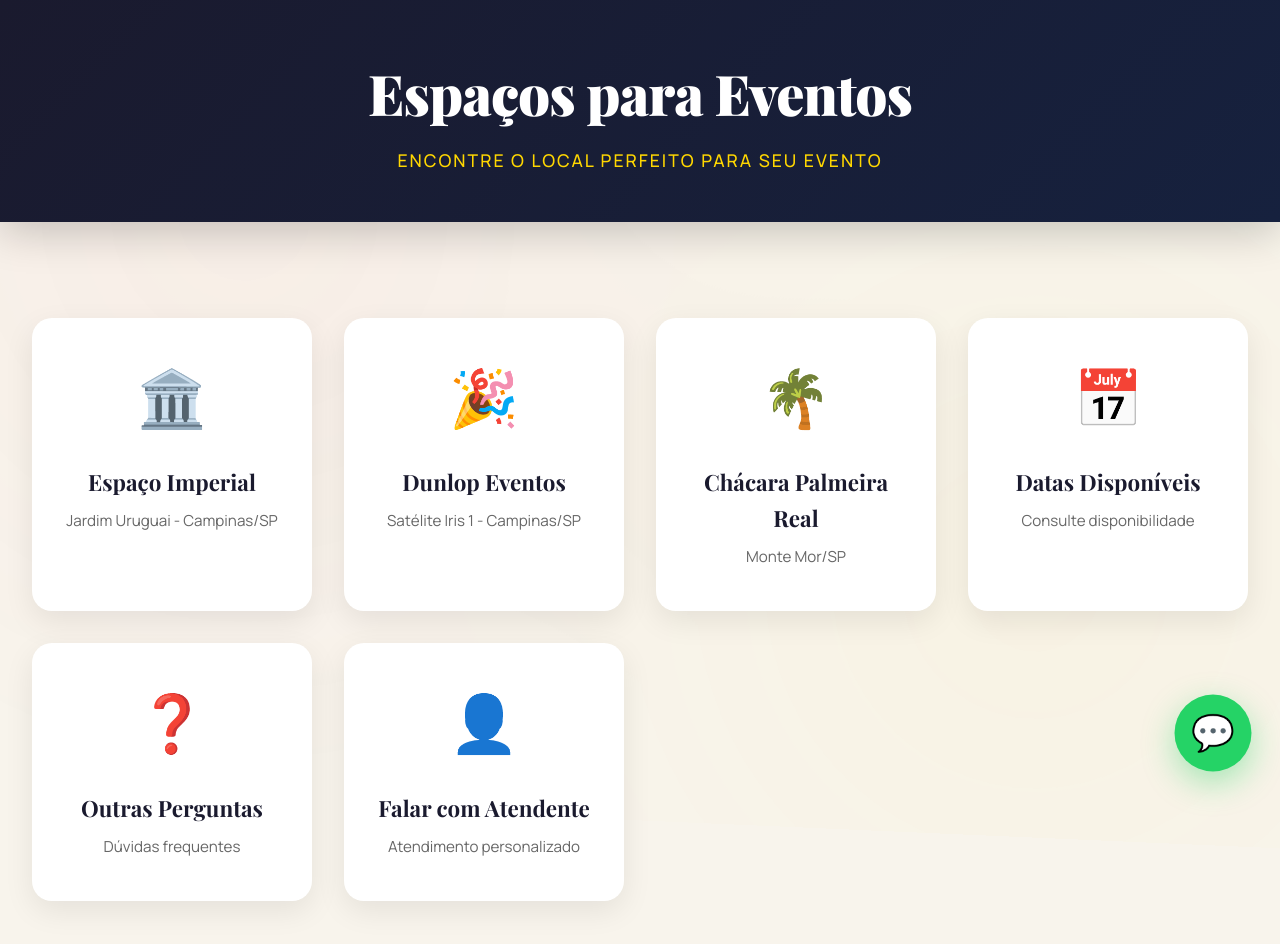
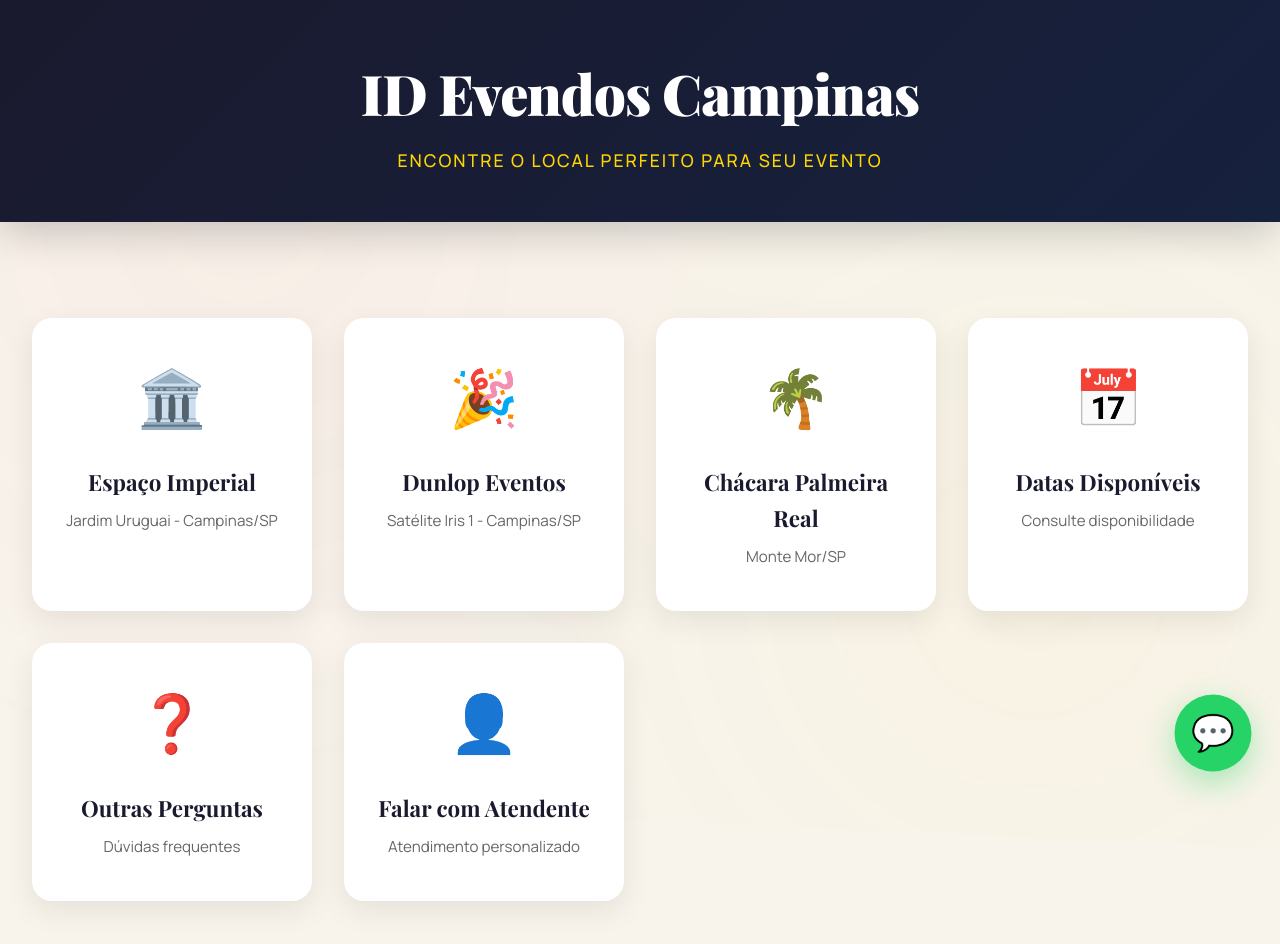
Before and after one commit to foregato/SiteCh-cara, a website: page index.html in a window 1280 px wide. Drawn offline with nearby package versions, Linux system fonts and the light colour scheme.

```diff
--- a/index.html
+++ b/index.html
@@ -3,7 +3,7 @@
 <head>
     <meta charset="UTF-8">
     <meta name="viewport" content="width=device-width, initial-scale=1.0">
-    <title>Espaços para Eventos - Imperial, Dunlop e Palmeira Real</title>
+    <title>ID Evendos Campinas</title>
     <link href="https://fonts.googleapis.com/css2?family=Playfair+Display:wght@400;600;700;900&family=Manrope:wght@300;400;500;600;700&display=swap" rel="stylesheet">
     <style>
         :root {
@@ -84,7 +84,7 @@
 <body>
     <div class="bg-decoration"></div>
     <header>
-        <h1>Espaços para Eventos</h1>
+        <h1>ID Evendos Campinas</h1>
         <p class="subtitle">Encontre o local perfeito para seu evento</p>
     </header>
     <div class="container">
```
